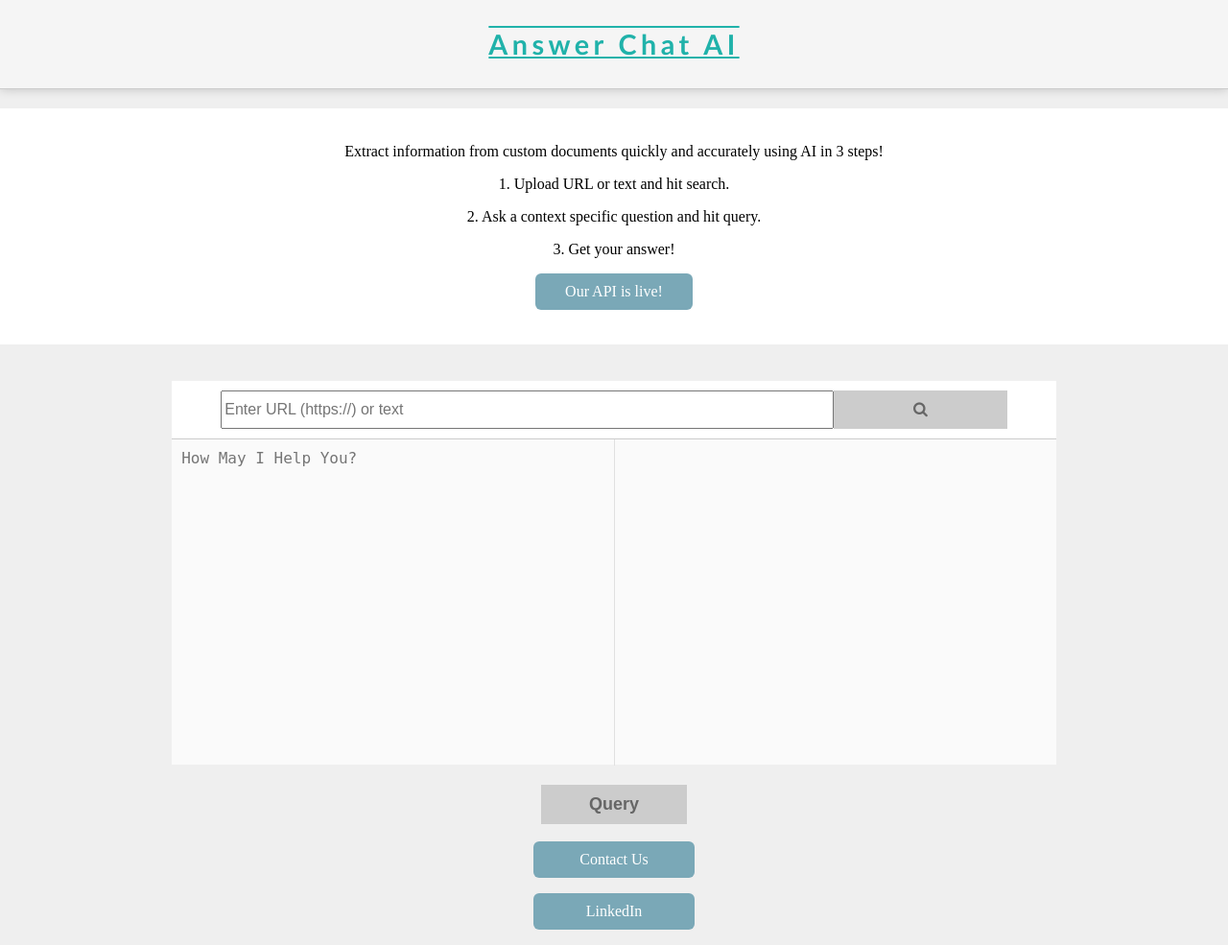
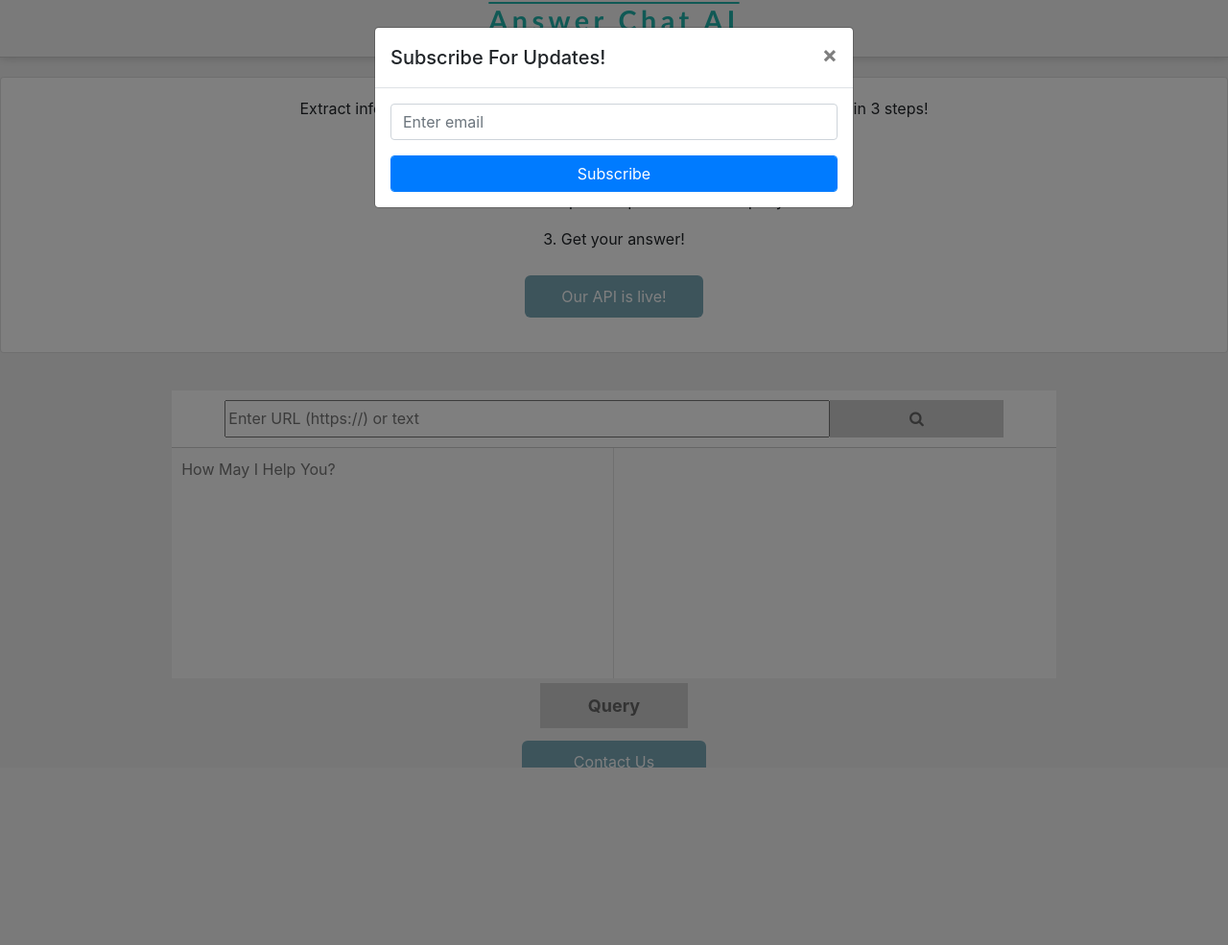
Before and after one commit to skandavivek/web-qa, a Flask app: page / in a window 1280 px wide. Shown: the whole page at 96% size. After the commit the page ends 800 px from the top, so only its background shows below. Run offline with Flask 3, Linux system fonts and the light colour scheme; some libraries are stand-ins or nearby versions.

Commit message:
adding email subscription option

```diff
--- a/app.py
+++ b/app.py
@@ -36,6 +36,55 @@
 def index():
     return render_template('index.html')
 
+@app.route('/subscribe', methods=["POST"])
+def register():
+    response_object = {
+        "status": False,
+        "message": "Invalid payload"
+    }
+
+    post_data = request.get_json()
+    if not post_data:
+        return jsonify(response_object), 200
+
+    email = post_data.get("email")
+
+    #try:
+    #     user = User.query.filter_by(email=email).first()
+    #     if not user:
+    #         user = User(email=email)
+    #         user.insert()
+
+    conn = psycopg2.connect(
+                dbname=dbname,
+                user=user,
+                password=password,
+                host=host,
+                port=port
+                )
+
+    # Open a cursor to perform database operations
+    cur = conn.cursor()
+    cur.execute('INSERT INTO accounts (email_id,details)'
+                'VALUES (%s, %s)',
+                (email,'')
+                )
+    conn.commit()
+
+    cur.close()
+    conn.close()
+
+
+    response_object["status"] = True
+    response_object["message"] = f"{email} was added!"
+    response_object["data"] = {
+        "email_id": email
+    }
+    return jsonify(response_object), 200
+
+    # except Exception as e:
+    #     response_object["message"] = "Try again"
+    #     return jsonify(response_object), 200
 
 @app.route('/crawl', methods=["POST"])
 def crawl_url():
--- a/static/assets/css/style.css
+++ b/static/assets/css/style.css
@@ -49,7 +49,7 @@
 
 .btn1 {
   background-color: lightseagreen;
-  margin-top: 35px;
+  margin-top: 0px;
   margin-bottom: 35px;
   padding-left: 50px;
   padding-right: 50px;
@@ -127,13 +127,13 @@
 }
 .secondmain {
   max-width: 90%;
-  height: 400px;
+  height: 300px;
   background: #ffffff;
   margin: auto;
 }
 .thirdmain {
   max-width: 100%;
-  height: 10%;
+  height: 20%;
   background: #ffffff;
   border-bottom: 1px solid #cccccc;
   margin: auto;
@@ -168,13 +169,13 @@
 }
 .buttona {
   display: inline-block;
-  margin-top:80px;
+  margin-top:65px;
   padding: 10px 20px;
   text-align: center;
   display: flex;
   justify-content: center;
   align-items: center;
-  width: 10%;
+  width: 15%;
   margin-left: auto;
   margin-right: auto;
   text-decoration: none;
@@ -191,7 +192,7 @@
   display: flex;
   justify-content: center;
   align-items: center;
-  width: 10%;
+  width: 15%;
   margin-left: auto;
   margin-right: auto;
   text-decoration: none;
--- a/static/assets/js/main.js
+++ b/static/assets/js/main.js
@@ -1,4 +1,68 @@
 let previous_url = "";
+
+function validate_email(email) {
+  let value = email.trim();
+
+  if (value.length > 10 && value.includes("@") && value.includes(".")) {
+    return true;
+  }
+
+  return false;
+}
+
+$(document).ready(function () {
+  if (localStorage.getItem("user_id") == null) {
+    $("#myModal").modal("show");
+  }
+});
+
+$("#subscribe-form").submit(function (e) {
+  e.preventDefault();
+  $("#subscribe-btn").prop("disabled", true);
+  $("#email").prop("disabled", true);
+
+  let email = document.getElementById("email").value;
+  console.log(email);
+
+  let value = email.trim();
+
+  if (value.length < 1) {
+    alert("Please enter your email");
+    return;
+  }
+
+  if (!validate_email(value)) {
+    alert("Please enter a valid email");
+    return;
+  }
+
+  fetch("/subscribe", {
+    method: "post",
+    headers: {
+      Accept: "application/json",
+      "Content-Type": "application/json",
+    },
+    body: JSON.stringify({
+      email: value,
+    }),
+  })
+    .then((response) => response.json())
+    .then((json) => {
+      console.log("Response text: ", json);
+      user_id = json.data.user_id;
+      sessionStorage.setItem("user_id", user_id);
+    })
+    .catch((error) => {
+      console.error("Error:", error);
+      $("#subscribe-btn").prop("disabled", true);
+      $("#email").prop("disabled", true);
+    })
+    .finally(() => {
+      $("#myModal").modal("hide");
+    });
+
+  return;
+});
 
 function validate_url(url) {
   let value = url.trim();
--- a/templates/index.html
+++ b/templates/index.html
@@ -10,8 +10,12 @@
     <meta property="og:description" content="The arrival of ChatGPT ushers in a new era of search engines for custom documents.
     Our QA bot uses GPT to answer questions and extract key knowledge from custom text, finding those needles in haystacks."/>
     <meta name="viewport" content="width=device-width, initial-scale=1">
+
+    <link rel="stylesheet" href="https://cdnjs.cloudflare.com/ajax/libs/font-awesome/4.7.0/css/font-awesome.min.css">
+    <link rel="stylesheet" href="https://stackpath.bootstrapcdn.com/bootstrap/4.5.0/css/bootstrap.min.css">
     <link rel="stylesheet" href="../static/assets/css/style.css">
-    <link rel="stylesheet" href="https://cdnjs.cloudflare.com/ajax/libs/font-awesome/4.7.0/css/font-awesome.min.css">
+    <script src="https://code.jquery.com/jquery-3.5.1.min.js"></script>
+    <script src="https://stackpath.bootstrapcdn.com/bootstrap/4.5.0/js/bootstrap.min.js"></script>
 </head>
 
 <body>
@@ -58,6 +62,27 @@
     <p><a href="mailto:skandavivek@chaoscontrol.net" class="buttona">Contact Us</a></p>
     <p><a href="https://www.linkedin.com/in/skanda-vivek-01619311b/" class="buttonb">LinkedIn</a></p>
     <!-- </div> -->
+
+    <!-- Popup Modal -->
+
+    <div id="myModal" class="modal fade">
+        <div class="modal-dialog">
+            <div class="modal-content text-center">
+                <div class="modal-header">
+                    <h5 class="modal-title">Subscribe For Updates!</h5>
+                    <button type="button" class="close" data-dismiss="modal">&times;</button>
+                </div>
+                <div class="modal-body">
+                    <form id="subscribe-form">
+                        <input id="email" type="email" class="form-control" placeholder="Enter email" required>
+                        <button id="subscribe-btn" type="submit"
+                            class="form-control btn btn-primary mt-3">Subscribe</button>
+                    </form>
+                </div>
+            </div>
+        </div>
+    </div>
+
     <script src="../static/assets/js/main.js"></script>
 
 
```
Also changed, not shown: other parts of static/assets/css/style.css (+99 -0 lines).
